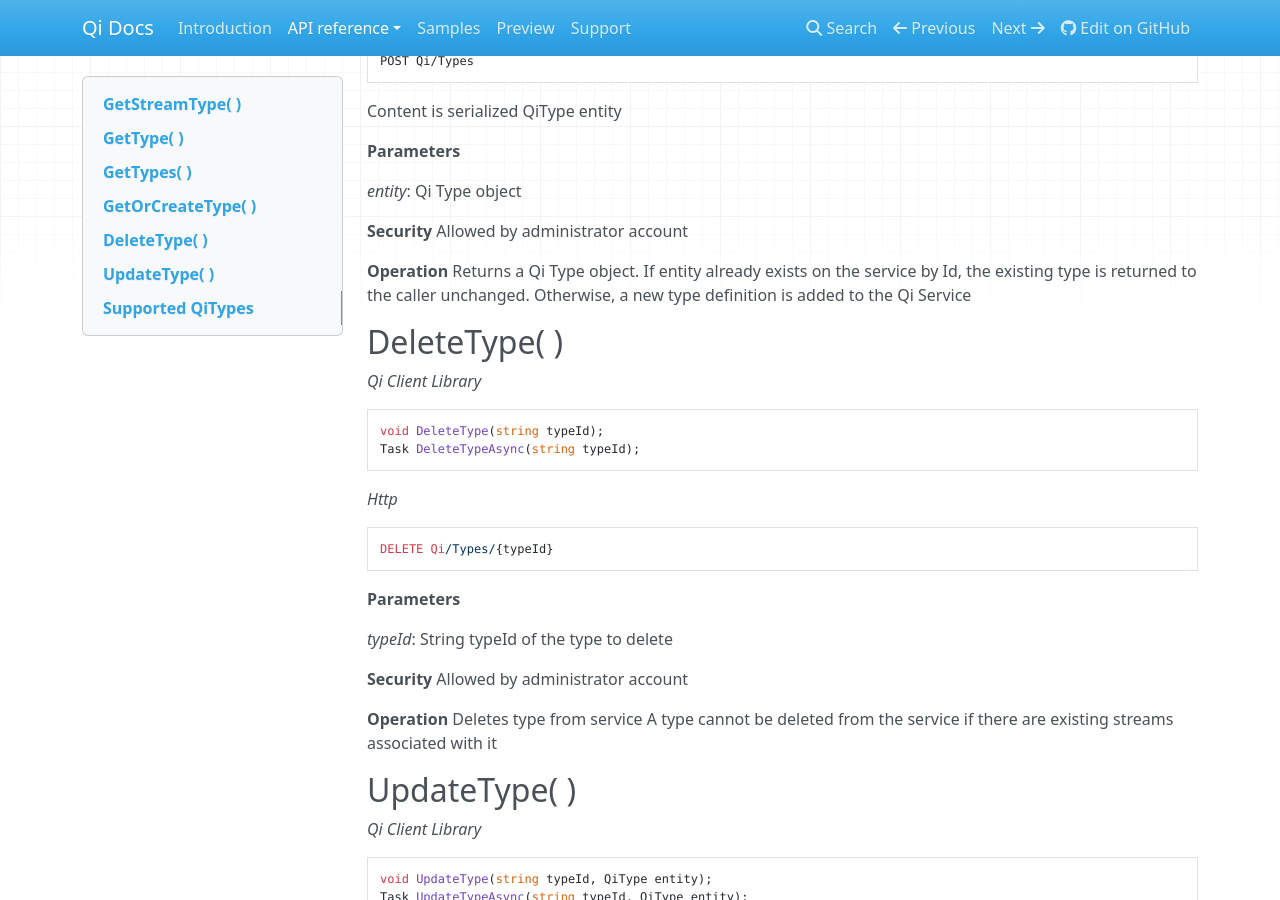
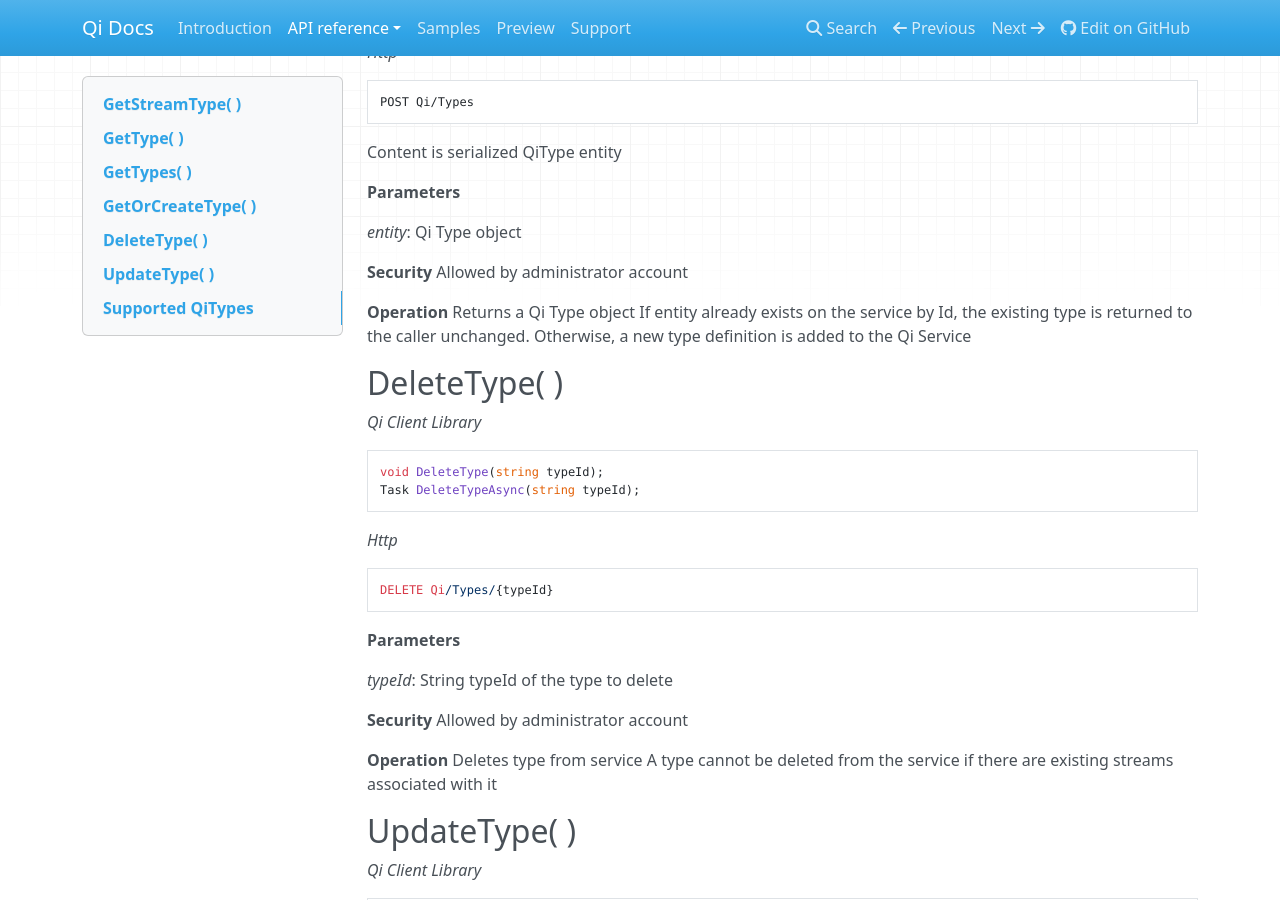
Before and after one commit to ssuryanarayanan/Qi-Docs, an MkDocs documentation site: the page built from docs/QiTypes.md, in a window 1280 px wide and 900 px high, scrolled down 2128 px. Built offline with MkDocs 1.6.1, drawn with Linux system fonts in a browser that asks for light colours; nearby versions of some CDN libraries; old or Windows-style settings are respelled for this version of MkDocs; some of the changed text lies outside the part shown.

```diff
--- a/docs/QiTypes.md
+++ b/docs/QiTypes.md
@@ -104,7 +105,7 @@ Content is serialized QiType entity
 Allowed by administrator account
 
 **Operation**
-Returns a Qi Type object.
+Returns a Qi Type object
 If entity already exists on the service by Id, the existing type is returned to the caller unchanged. Otherwise, a new type definition is added to the Qi Service
 
 ## DeleteType( )
```
Also changed, not shown: other parts of docs/QiTypes.md (+1 -0 lines).
